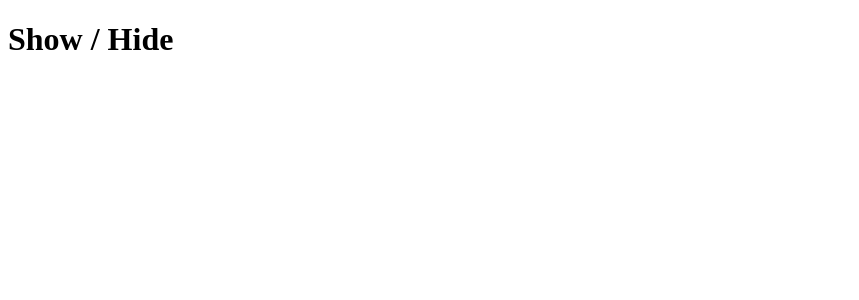
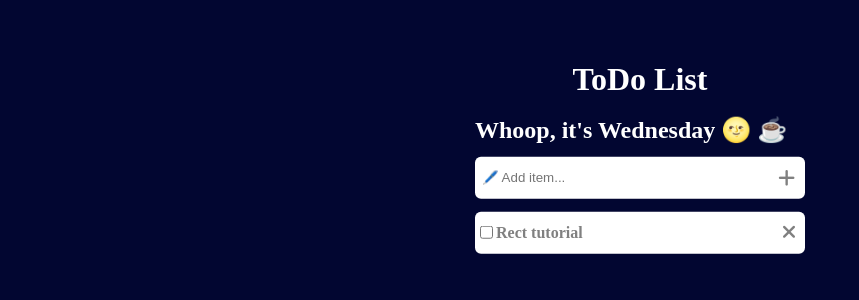
Before and after one commit to vishwasbn/react_basics_sample1, a React (Create React App) app: page / in a window 1280 px wide. Shown: the top 300 px of the page, without its empty margins (0-859 px from the left). Built offline with nearby package versions, Linux system fonts and the light colour scheme.

Commit message:
toDo list app initail code

```diff
--- a/public/index.html
+++ b/public/index.html
@@ -25,6 +25,7 @@
       Learn how to configure a non-root public URL by running `npm run build`.
     -->
     <title>React App</title>
+    <link rel="stylesheet" href="https://cdnjs.cloudflare.com/ajax/libs/font-awesome/6.2.0/css/all.min.css" integrity="sha512-xh6O/CkQoPOWDdYTDqeRdPCVd1SpvCA9XXcUnZS2FmJNp1coAFzvtCN9BmamE+4aHK8yyUHUSCcJHgXloTyT2A==" crossorigin="anonymous" referrerpolicy="no-referrer" />
   </head>
   <body>
     <noscript>You need to enable JavaScript to run this app.</noscript>
--- /dev/null
+++ b/src/App.css
@@ -0,0 +1,90 @@
+* {
+    margin: 0;
+    padding: 0;
+}
+
+body {
+    background-color: #020631;
+}
+
+.app {
+    position: absolute;
+    top: 10%;
+    left: 50%;
+    transform: translate(-50%, -10%);
+}
+
+.app .mainHeading h1 {
+    text-align: center;
+}
+
+.app h1,
+h2 {
+    color: white;
+}
+
+.app .input {
+    display: flex;
+    justify-content: center;
+    align-items: center;
+}
+
+.app .input {
+    margin-top: 0.8em;
+    width: 20em;
+    height: 2em;
+    background-color: white;
+    display: flex;
+    justify-content: space-between;
+    align-items: center;
+    border-radius: 6px;
+    padding: 5px;
+}
+
+.app .input input {
+    width: 100%;
+    height: 1.6em;
+    border-color: transparent;
+    outline-color: transparent;
+}
+
+.app i {
+    cursor: pointer;
+    font-size: larger;
+    font-weight: 900;
+    color: grey;
+    margin-right: 5px;
+}
+
+.app .todos {
+    display: flex;
+    justify-content: center;
+    align-items: center;
+    flex-direction: column;
+}
+
+.app .todos .todo {
+    margin-top: 0.8em;
+    width: 20em;
+    height: 2em;
+    background-color: white;
+    display: flex;
+    justify-content: space-between;
+    align-items: center;
+    border-radius: 6px;
+    padding: 5px;
+}
+
+.app .todos .todo .left {
+    display: flex;
+    justify-content: flex-start;
+    align-items: center;
+}
+
+.app .todos .todo .left p {
+    margin-left: 3px;
+    font-size: medium;
+    font-weight: 700;
+    font-style: normal;
+    color: grey;
+}
--- a/src/App.js
+++ b/src/App.js
@@ -1,26 +1,31 @@
-import Component from "./Component";
-import { useState } from "react";
-
+import './App.css'
 
 function App() {
 
-  const [state, setState] = useState(false);
-
-  // function handleClick() {
-  //   setState(!state);
-  // }
-
-  // return (<div>
-  //   <h1 onClick={handleClick}>Show / Hide</h1>
-  //   {state && <Component/>}
-  // </div>
-
-  // );
-  return (<div>
-    <h1 onClick={()=>{setState(!state)}}>Show / Hide</h1>
-    {state && <Component/>}
+  return (<div className="app">
+    <div className="mainHeading">
+      <h1>ToDo List</h1>
+    </div>
+    <div className="subHeading">
+      <br />
+      <h2>Whoop, it's Wednesday 🌝 ☕ </h2>
+    </div>
+    <div className="input">
+      <input type="text" placeholder="🖊️ Add item..." />
+      <i className="fas fa-plus"></i>
+    </div>
+    <div className="todos">
+      <div className="todo">
+        <div className="left">
+          <input type="checkbox" name="" id="" />
+          <p>Rect tutorial</p>
+        </div>
+        <div className="right">
+          <i className="fas fa-times"></i>
+        </div>
+      </div>
+    </div>
   </div>
-
   );
 }
 
--- a/src/Component.js
+++ /dev/null
@@ -1,28 +0,0 @@
-import React, { useState, useEffect } from 'react'
-
-function Component() {
-
-    var [count, setCount] = useState(0);
-    var [count2, setCount2] = useState(0);
-
-    useEffect(()=>{
-        console.log('Mounting....');
-        console.log('Count 1...'+count);
-        console.log('Count 2...'+count2);
-        return ()=>{
-            console.log('Cleanup'+count+' '+count2);
-        }
-    },[count])
-
-    return(
-        <div>
-            <button onClick={()=>{setCount(count+1)}}>Increment </button>
-            <h1>This is Component 1 {count}</h1>
-
-            <button onClick={()=>{setCount2(count2+1)}}>Increment </button>
-            <h1>This is Component 2 {count2}</h1>
-        </div>
-    )
-}
-
-export default Component
```
Also changed, not shown: src/index.js (+0 -9 lines).
